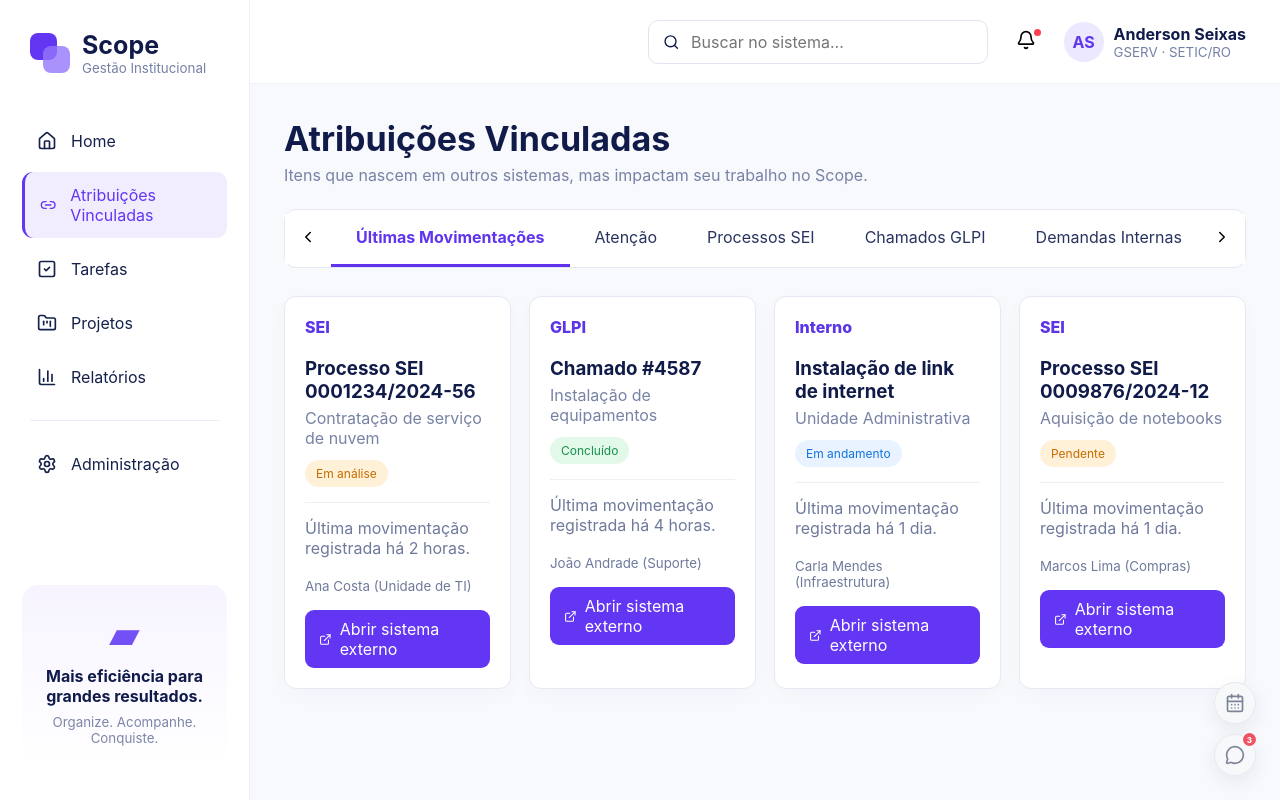
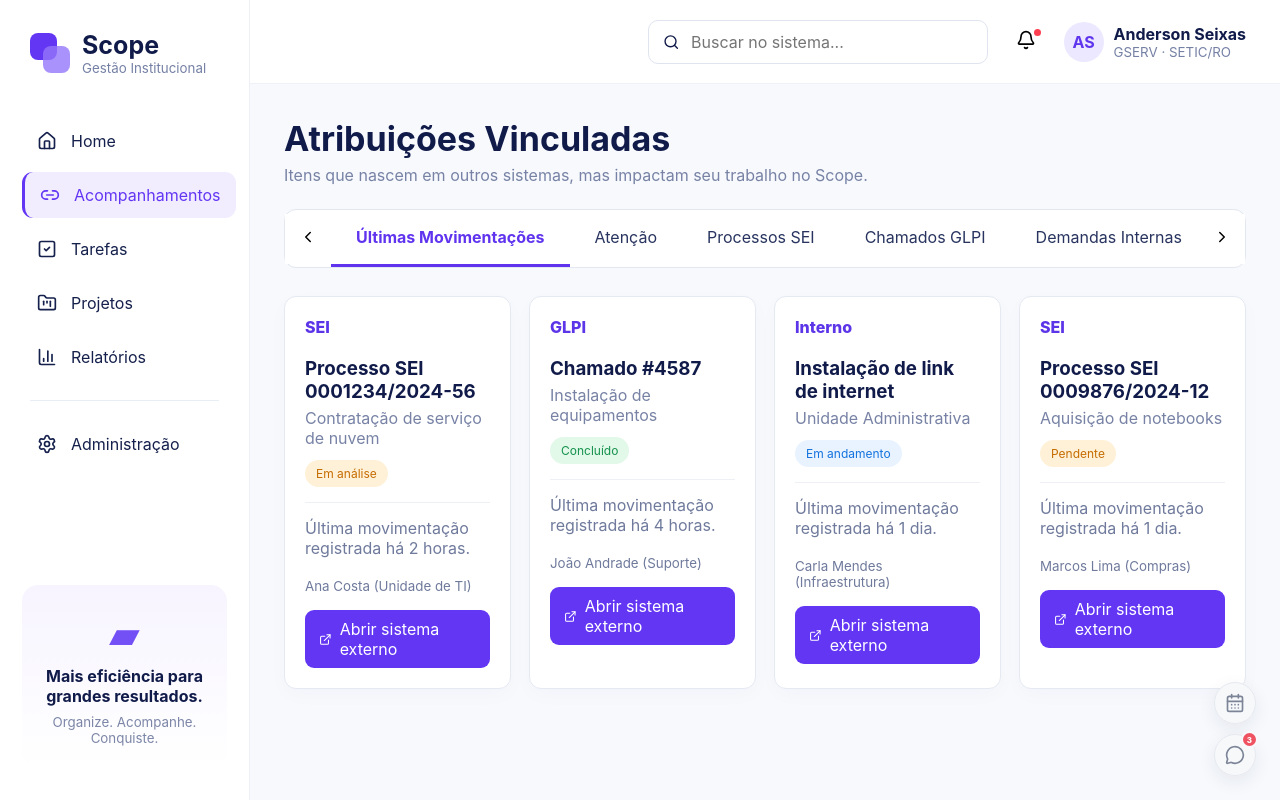
Before and after one commit to 6xAs/scope-react-ts-blitz, a React (Vite) app: page /atribuicoes in a window 1280 px wide. Built offline with nearby package versions, Linux system fonts and the light colour scheme.

Commit message:
feat: renomeia atribuições vinculadas para acompanhamentos

```diff
--- a/src/components/AppShell.tsx
+++ b/src/components/AppShell.tsx
@@ -13,7 +13,7 @@ import { FloatingWorkspaceTools } from './FloatingWorkspaceTools'
 
 const nav = [
   { to: '/', label: 'Home', icon: Home },
-  { to: '/atribuicoes', label: 'Atribuições Vinculadas', icon: Link2 },
+  { to: '/atribuicoes', label: 'Acompanhamentos', icon: Link2 },
   { to: '/tarefas', label: 'Tarefas', icon: CheckSquare2 },
   { to: '/projetos', label: 'Projetos', icon: FolderKanban },
   { to: '/relatorios', label: 'Relatórios', icon: BarChart3 },
```
